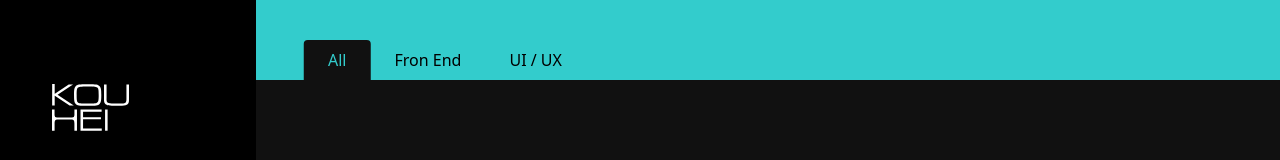
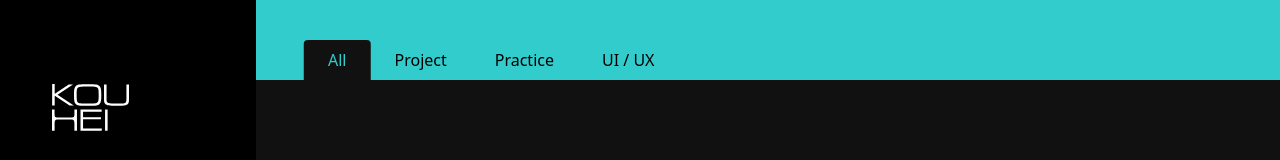
Before and after one commit to Ginz9013/KOUHEI, a React (Create React App) app: page /WebWorks in a window 1280 px wide. Shown: the top 160 px of the page. Built offline with nearby package versions, Linux system fonts and the light colour scheme.

Commit message:
UPDATE: WebWorkModal Effect

```diff
--- a/src/components/WebNav.jsx
+++ b/src/components/WebNav.jsx
@@ -22,6 +22,7 @@ function WebNav() {
     <div>
       <div className="h-20 flex justify-start items-end px-12 bg-primary-blue text-primary-black">
         <div>
+          {/* TAG - All */}
           <button
             className={
               tag === "all"
@@ -37,23 +38,46 @@ function WebNav() {
               All
             </span>
           </button>
+
+          {/* TAG - Project */}
           <button
             className={
-              tag === "frontend"
+              tag === "project"
                 ? "py-2 px-6 hover:cursor-pointer relative before:absolute before:bg-secondary-black before:bottom-0 before:left-1/2 before:h-full before:w-full before:-translate-x-1/2 before:rounded-t"
                 : "py-2 px-6 hover:cursor-pointer relative before:absolute before:bg-black before:bottom-1 before:left-1/2 before:h-1 before:w-full  before:-translate-x-1/2 before:scale-[0] before:opacity-0 hover:before:scale-100 hover:before:opacity-100 before:transition before:ease-in-out before:duration-500"
             }
             onClick={() => {
-              filterTag("frontend");
-              setTag("frontend");
+              filterTag("project");
+              setTag("project");
             }}
           >
             <span
-              className={tag === "frontend" ? "relative text-primary-blue" : ""}
+              className={tag === "project" ? "relative text-primary-blue" : ""}
             >
-              Fron End
+              Project
             </span>
           </button>
+
+          {/* TAG - Practice */}
+          <button
+            className={
+              tag === "practice"
+                ? "py-2 px-6 hover:cursor-pointer relative before:absolute before:bg-secondary-black before:bottom-0 before:left-1/2 before:h-full before:w-full before:-translate-x-1/2 before:rounded-t"
+                : "py-2 px-6 hover:cursor-pointer relative before:absolute before:bg-black before:bottom-1 before:left-1/2 before:h-1 before:w-full  before:-translate-x-1/2 before:scale-[0] before:opacity-0 hover:before:scale-100 hover:before:opacity-100 before:transition before:ease-in-out before:duration-500"
+            }
+            onClick={() => {
+              filterTag("practice");
+              setTag("practice");
+            }}
+          >
+            <span
+              className={tag === "practice" ? "relative text-primary-blue" : ""}
+            >
+              Practice
+            </span>
+          </button>
+
+          {/* TAG - UI / UX */}
           <button
             className={
               tag === "ui"
--- a/src/components/WebWorkCard.jsx
+++ b/src/components/WebWorkCard.jsx
@@ -100,7 +100,7 @@ function WebWorkCard({
             id="modalBackground"
           >
             {/* Modal Content */}
-            <div className="gsap-modal relative top-0 w-2/3 max-h-4/5 rounded-md bg-white z-10 p-8 grid grid-cols-2 gap-6">
+            <div className="gsap-modal relative top-0 max-w-3xl max-h-4/5 rounded-md bg-white z-10 p-8 grid grid-cols-2 gap-6">
               {/* close Icon */}
               <button
                 className="gsap-close absolute top-4 right-4 p-1 hover:cursor-pointer hover:rotate-90 duration-500"
@@ -141,28 +141,29 @@ function WebWorkCard({
                 {/* Link */}
                 <ul className="flex justify-end">
                   {infoUrl.website && (
-                    <li>
+                    <li className="group [transform:translateZ(0)] w-24 px-4 py-3 mx-1 rounded-md overflow-hidden bg-primary-yellow relative before:absolute before:bg-black before:top-1/2 before:left-1/2 before:h-8 before:w-8 before:-translate-y-1/2 before:-translate-x-1/2 before:rounded-full before:scale-[0] before:opacity-0 hover:before:scale-[8] hover:before:opacity-20 before:transition before:ease-in-out before:duration-500 active:scale-95 duration-200">
                       <a
                         href={infoUrl.website}
                         target="_blank"
-                        className="w-24 h-24 bg-primary-yellow flex flex-col justify-center items-center text-white hover:cursor-pointer"
                         rel="noreferrer"
+                        className="relative z-0 text-white text-center group-hover:text-gray-200 transition ease-in-out duration-500"
                       >
-                        <WebsiteIcon width={32} className="mb-1" />
-                        Website
+                        <WebsiteIcon width={32} className="mb-1 mx-auto" />
+                        <span className="block mx-auto">Website</span>
                       </a>
                     </li>
                   )}
                   {infoUrl.github && (
-                    <li>
+                    <li className="group [transform:translateZ(0)] w-24 px-4 py-3 mx-1 rounded-md overflow-hidden bg-primary-blue relative before:absolute before:bg-black before:top-1/2 before:left-1/2 before:h-8 before:w-8 before:-translate-y-1/2 before:-translate-x-1/2 before:rounded-full before:scale-[0] before:opacity-0 hover:before:scale-[8] hover:before:opacity-20 before:transition before:ease-in-out before:duration-500 active:scale-95 duration-200">
                       <a
                         href={infoUrl.github}
                         target="_blank"
-                        className="w-24 h-24 bg-primary-blue flex flex-col justify-center items-center text-white hover:cursor-pointer"
+                        className="relative z-0 text-white text-center group-hover:text-gray-200 transition ease-in-out duration-500"
                         rel="noreferrer"
                       >
-                        <GithubIcon width={32} className="mb-1" />
-                        Github
+                        <GithubIcon width={32} className="mb-1 mx-auto" />
+
+                        <span className="block mx-auto">Github</span>
                       </a>
                     </li>
                   )}
```
